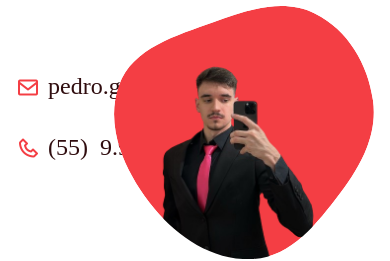
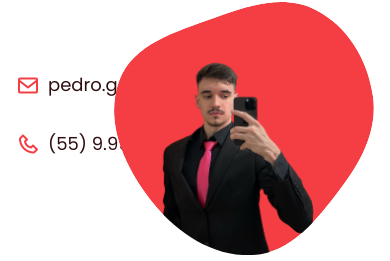
Before and after one commit to mrafalsk1/portfolio-colleage-assignment, a plain HTML site: page index.html in a window 390 px wide. Shown: the part 360-621 px from the top of the page. Drawn offline with nearby package versions, Linux system fonts and the light colour scheme.

Commit message:
fix: font family and font size mail and phone

```diff
--- a/assets/css/styles.css
+++ b/assets/css/styles.css
@@ -230,9 +230,11 @@ img {
   line-height: normal;
 }
 .home__social__item span {
+  font-size: large;
   color: var(--second-color);
   /* font-size: large; */
   padding-left: 0.5rem;
+  font-family: var(--body-font);
 }
 .home__img {
   position: absolute;
```
